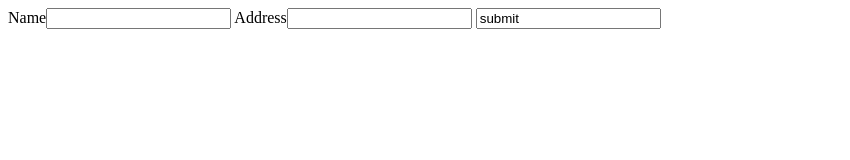
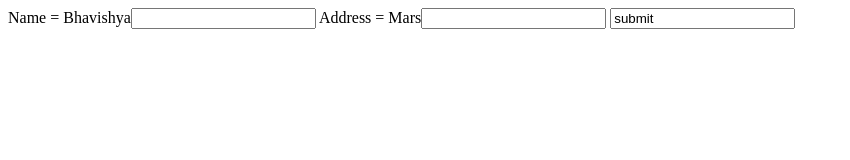
Before and after one commit to BHAVISHYA2005/Web-Server, a plain HTML site: page static/form.html in a window 1280 px wide. Shown: the whole page, without its empty margins (0-850 px from the left). Drawn offline with Linux system fonts and the light colour scheme.

Commit message:
Added Description

```diff
--- a/static/form.html
+++ b/static/form.html
@@ -6,8 +6,8 @@
     <BODY>
         <div>
             <form method="POST" action="/form"
-            <label>Name</label><input name="name" type="text" value=""/>
-            <label>Address</label><input name ="address" type="text" value=""/>
+            <label>Name = Bhavishya</label><input name="name" type="text" value=""/>
+            <label>Address = Mars</label><input name ="address" type="text" value=""/>
             <input type=""submit" value="submit"/>
         </form>
         </div>
```
